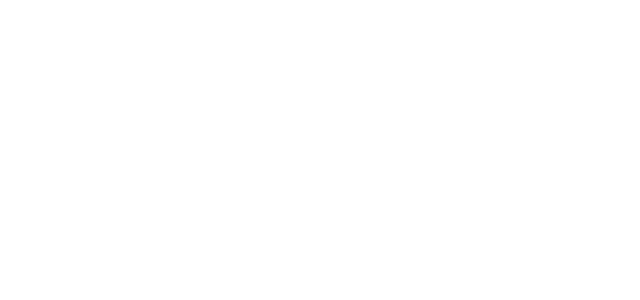
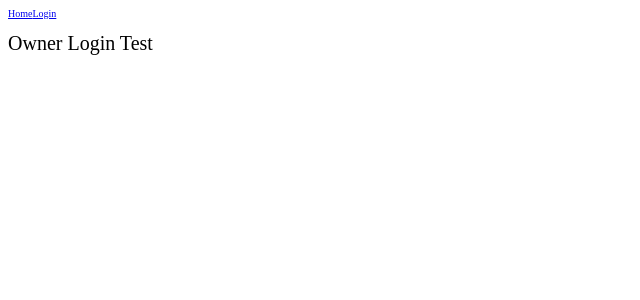
Before and after one commit to Alieze-Ali/front-end, a React (Create React App) app: page /login in a window 1280 px wide. Shown: the top 300 px of the page, without its empty margins (0-640 px from the left). Built offline with nearby package versions, Linux system fonts and the light colour scheme.

Commit message:
added Components folder, Header & Owner loginjs files and routes

```diff
--- a/src/App.js
+++ b/src/App.js
@@ -1,6 +1,12 @@
 import { lazy, Suspense } from 'react'; // lazy and Suspense are used to dynamically import components for better web performance
-import { BrowserRouter as Router, Switch } from 'react-router-dom';
+import { BrowserRouter as Router, Switch, Route } from 'react-router-dom';
 import './App.css';
+
+import React from 'react'; //AA
+
+// importing components AA
+import OwnerLogin from "./components/OwnerLogin";
+import Header from "./components/Header";
 
 // I will refactor imports into lazy imports after Unit 2 is done with building out their forms - tdubs
 
@@ -8,9 +14,13 @@
   return (
     <Router>
       <Suspense fallback={<h2>Loading...</h2>}>
-      {/*  Unit 2 - Your code goes here :) */}
+      {/*  Header goes here*/}
+      <Header />
         <Switch>
-        {/*  Unit 2 - Your code goes here :) */}
+          <Route path="/login">
+            <OwnerLogin />
+          </Route>
+
         </Switch>
       </Suspense>
     </Router>
--- /dev/null
+++ b/src/components/Header.jsx
@@ -0,0 +1,15 @@
+import React from 'react';
+import { Link } from 'react-router-dom';
+
+const Header = () => {
+
+    return (
+        <header>
+            <nav>
+                <Link to="/">Home</Link>
+                <Link to="/login">Login</Link>
+            </nav>
+        </header>
+    )
+}
+export default Header;
--- /dev/null
+++ b/src/components/OwnerLogin.jsx
@@ -0,0 +1,16 @@
+import React from 'react';
+// make sure to include yup
+
+const OwnerLogin = () => {
+
+    return (
+        <div>
+            <h1>Owner Login Test</h1>
+        </div>
+    )
+}
+
+export default OwnerLogin;
+
+
+// AA
```
Also changed, not shown: 2 other files (tests, documents, lock files or other folders).
